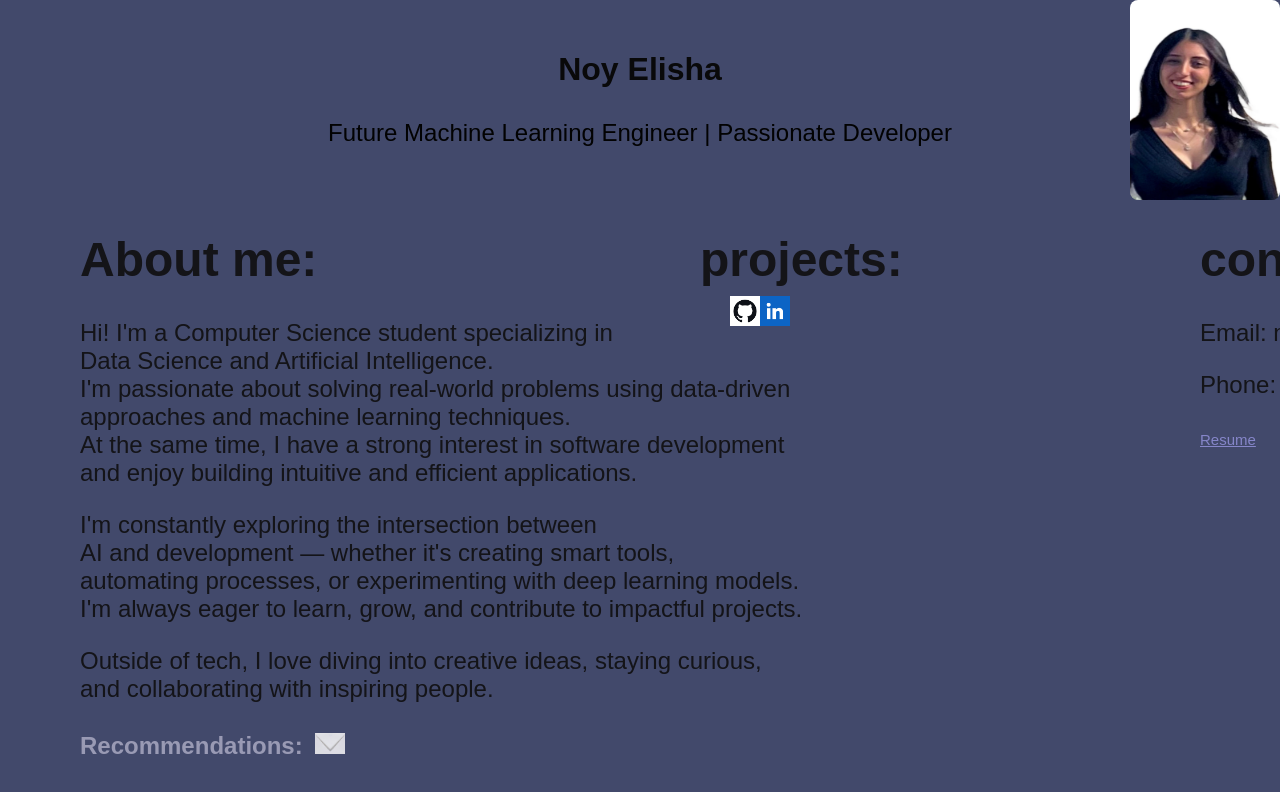
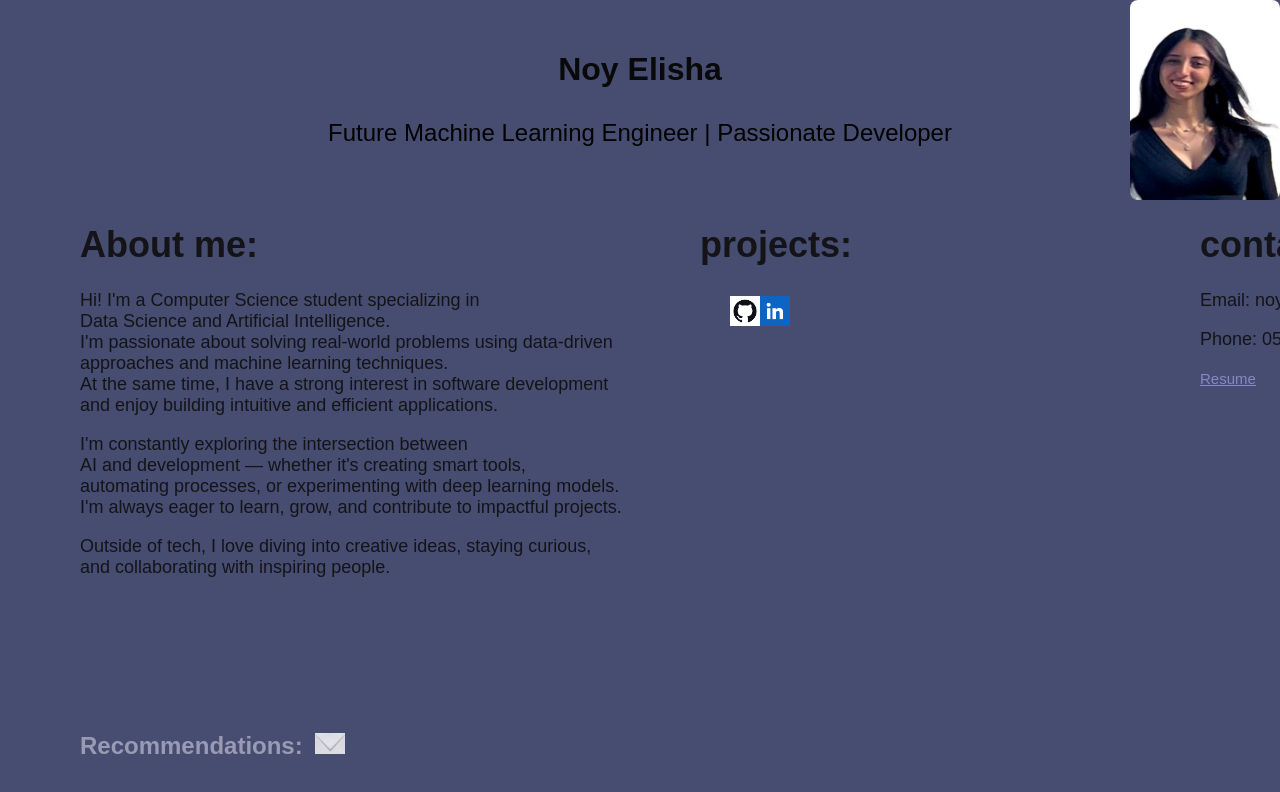
Before and after one commit to noye1234/Personal-website, a React (Vite) app: page / in a window 1280 px wide. Shown: the top 792 px of the page. Built offline with nearby package versions, Linux system fonts and the light colour scheme.

Commit message:
change front

```diff
--- a/src/App.css
+++ b/src/App.css
@@ -22,7 +22,7 @@
 }
 
 body {
-  background:#42496b;
+  background:#464d70;
   font-family: 'Arial', sans-serif;
   color: #141418;
   margin: 0;
@@ -105,7 +105,7 @@ body {
   position: absolute;
   top: 200px;
   width: 100%;
-  font-size: 24px;
+  font-size: 18px;
   font-family: 'Arial', sans-serif;
 }
 
```
